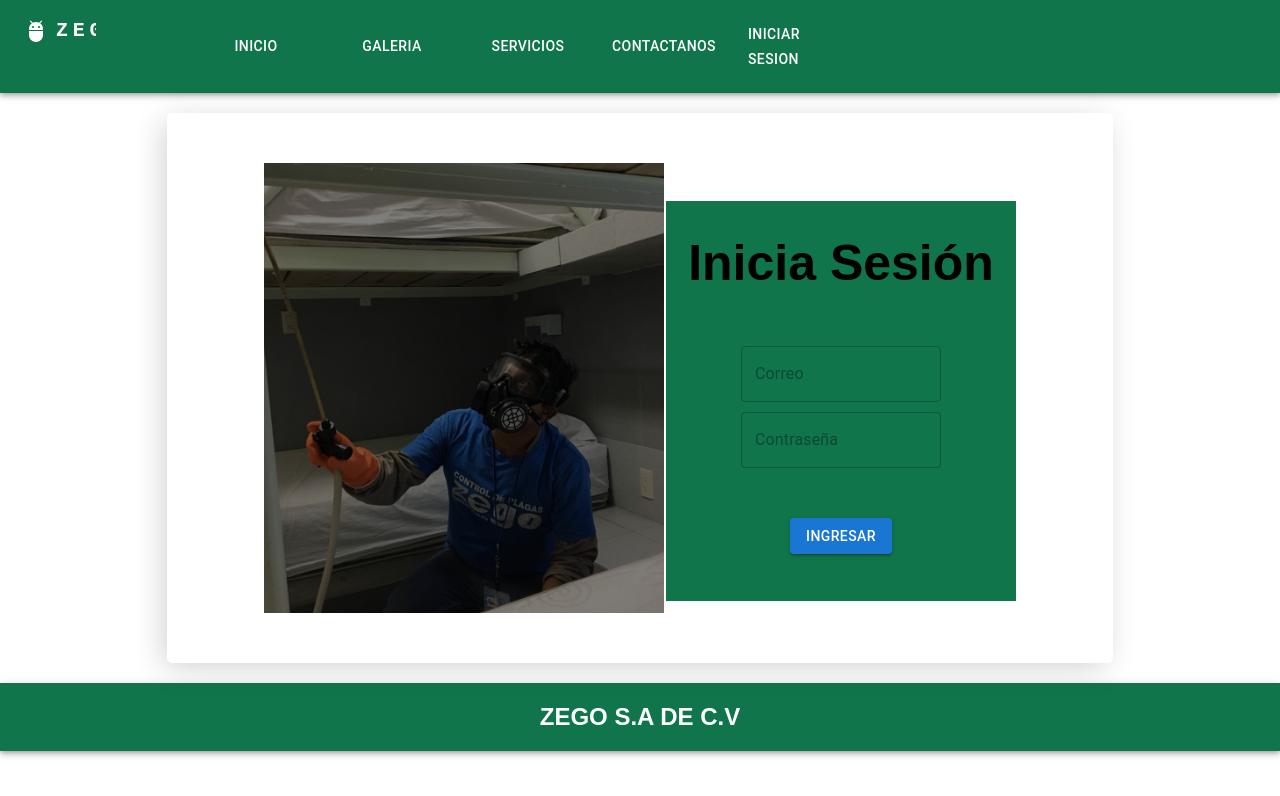
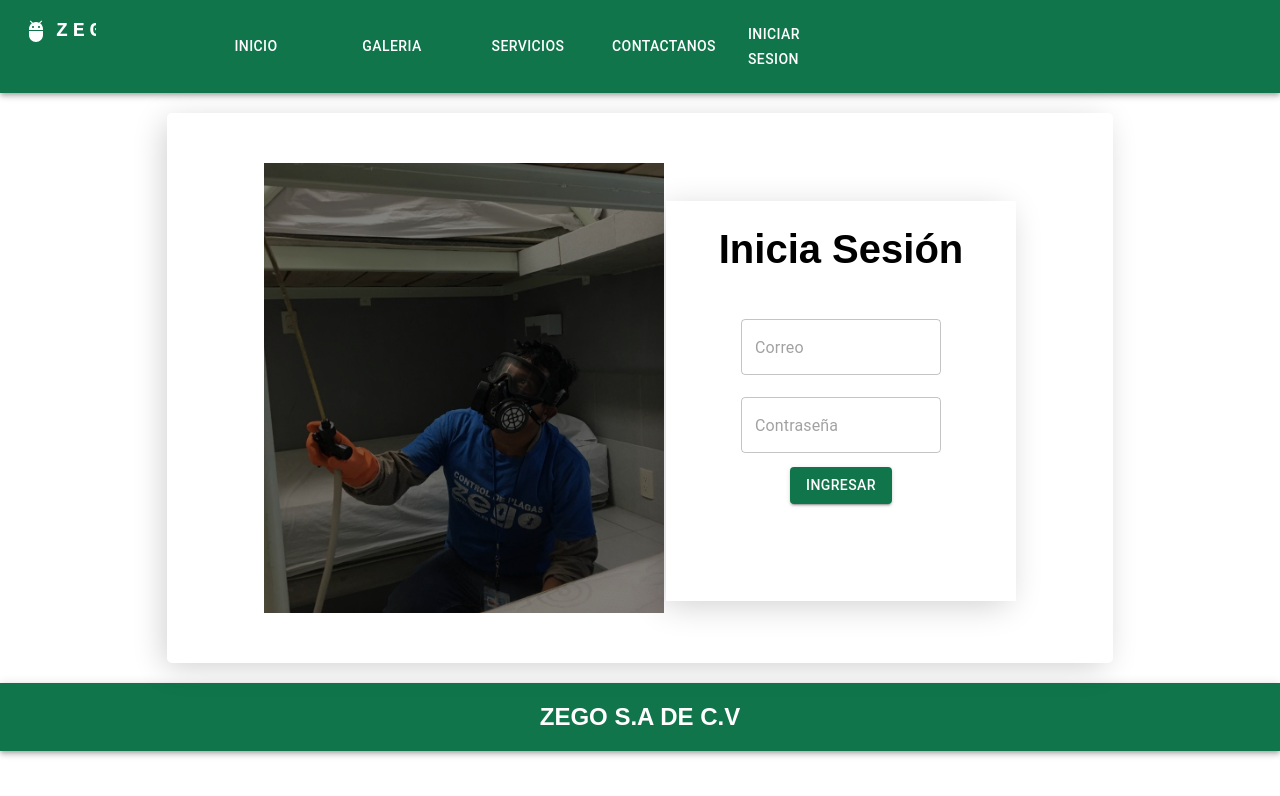
Before and after one commit to BlackRubick/FrontZego, a Next.js app: page /Login in a window 1280 px wide. Shown: the top 796 px of the page. Built offline with nearby package versions, Linux system fonts and the light colour scheme.

Commit message:
some styles

```diff
--- a/css/globals.css
+++ b/css/globals.css
@@ -297,9 +297,10 @@
 }
 
 .containerFormLogin {
-  background-color: #10754a;
   height: 400px;
   width: 350px;
+  box-shadow: -5px 6px 32px -3px rgba(0, 0, 0, 0.2);
+  border-color: #65717d;
   display: flex;
   flex-direction: column;
   align-items: center;
@@ -353,22 +354,17 @@
 
 .containerAgregarClientesFondo {
   display: flex;
-  width: 80%;
   margin: 40px;
-  height: 850px;
   padding: 20px;
-  box-shadow: -5px 6px 32px -3px rgba(0, 0, 0, 0.2);
-  border-color: #65717d;
-  border-radius: 5px;
-  overflow: auto;
-  color: #000;
+  width: 100%;
+  height: 100%;
   justify-content: "center";
 }
 
 @media (min-width: 768px) {
   .containerAgregarClientesFondo {
     width: 75%;
-    height: 525px;
+    height: 100%;
   }
 }
 
--- a/src/app/Login/page.jsx
+++ b/src/app/Login/page.jsx
@@ -1,8 +1,8 @@
 "use client";
 import { useState } from "react";
-import axios from 'axios';
-import { useRouter } from 'next/navigation'; // Importa useRouter de Next.js
-import { TextField, Button } from "@mui/material";
+import axios from "axios";
+import { useRouter } from "next/navigation"; // Importa useRouter de Next.js
+import { TextField, Button, Grid, styled } from "@mui/material";
 import Stack from "@mui/material/Stack";
 import { Formik } from "formik";
 import { Padding } from "@mui/icons-material";
@@ -10,6 +10,15 @@
 export default function Login() {
   const baseUrl = "http://127.0.0.1:5000/login";
   const router = useRouter(); // Utiliza el hook useRouter
+  const ColorButton = styled(Button)(({ theme }) => ({
+    color: "white",
+    backgroundColor: "#10754a",
+    "&:hover": {
+        color:"black",
+        backgroundColor: "#D6D6D6",
+    },
+  }));
+
 
   const loginUser = async (values) => {
     try {
@@ -23,8 +32,8 @@
       const nombre = response.data.nombre; // Obtener el nombre del usuario del response
 
       if (mensaje === "Inicio de sesión exitoso") {
-        localStorage.setItem('userRole', rol);
-        localStorage.setItem('userName', nombre); // Guardar el nombre del usuario en localStorage
+        localStorage.setItem("userRole", rol);
+        localStorage.setItem("userName", nombre); // Guardar el nombre del usuario en localStorage
         router.push("/"); // Redirigir al Home después del inicio de sesión
       } else {
         alert("Correo o contraseña incorrectos");
@@ -52,6 +61,7 @@
           }}
           onSubmit={handleSubmit}
         >
+
           <div className="containerLogin">
             <div className="padreImg">
               <div className="containerImgLogin"></div>
@@ -61,13 +71,14 @@
               <div>
                 <h1
                   style={{
-                    fontSize: "50px",
+                    fontSize: "40px",
                   }}
                 >
                   Inicia Sesión
                 </h1>
               </div>
-              <div>
+              <Grid container direction={"row"} spacing={6}>
+                <Grid item xs={12}>
                   <TextField
                     type="text"
                     className="Entradas"
@@ -77,9 +88,8 @@
                     onBlur={handleBlur}
                     name="user"
                   />
-                <br />
-                <br />
-                <br />
+                </Grid>
+                <Grid item xs={12}>
                   <TextField
                     type="password"
                     className="Entradas"
@@ -89,13 +99,18 @@
                     onBlur={handleBlur}
                     name="password"
                   />
-              </div>
-              <br /><br />
-              <div>
+                </Grid>
+              </Grid>
+
+              <div
+                style={{
+                  margin: "20px",
+                }}
+              >
                 <Stack spacing={2} direction="row">
-                  <Button variant="contained" type="submit">
+                  <ColorButton variant="contained" type="submit">
                     Ingresar
-                  </Button>
+                  </ColorButton>
                 </Stack>
               </div>
             </div>
```
Also changed, not shown: src/app/agregarOrdenSencilla/page.jsx (+11 -6 lines), 1 other file (tests, documents, lock files or other folders). Lines whose indentation alone changed are shown as unchanged.
